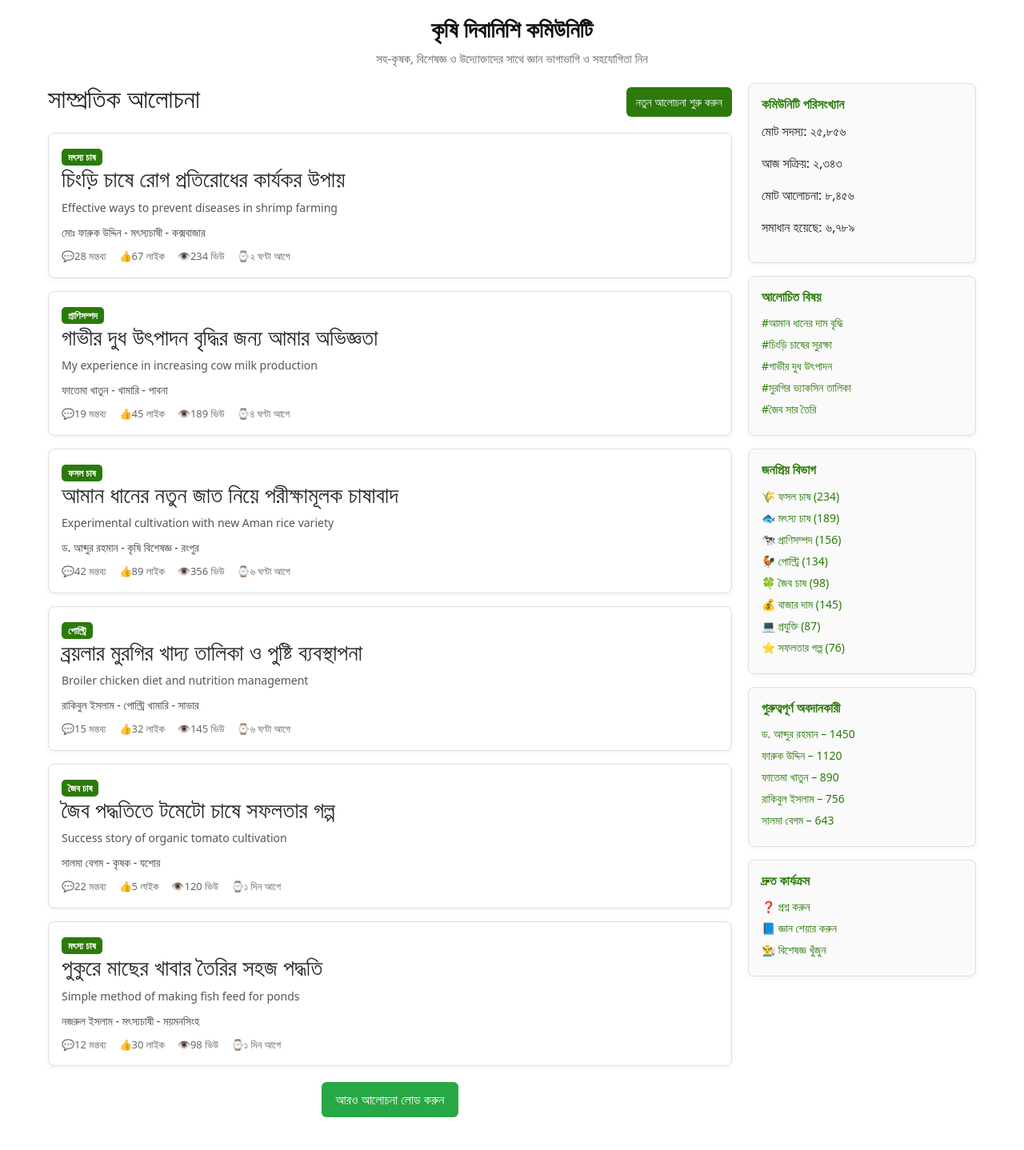
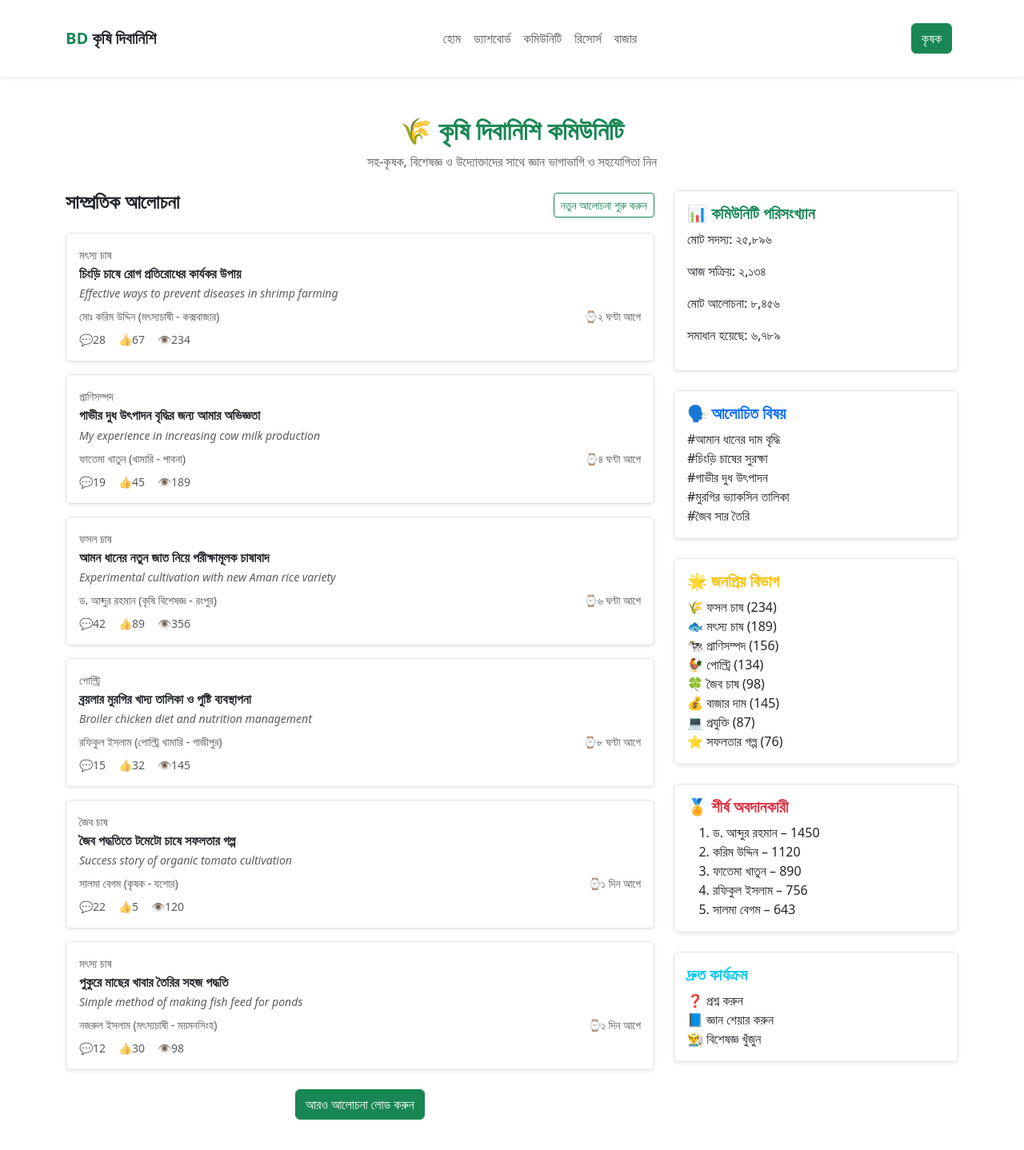
Before and after one commit to numucoccus/krishi_dibanishi, a React (Create React App) app: page /community in a window 1280 px wide. Shown: the top 1438 px of the page at 80% size. Built offline with nearby package versions, Linux system fonts and the light colour scheme.

Commit message:
Edit front

```diff
--- a/src/components/Community.js
+++ b/src/components/Community.js
@@ -1,6 +1,8 @@
+// src/pages/Community.js
 import React from "react";
-import DiscussionCard from "./DiscussionCard";
-import Sidebar from "./Sidebar";
+import DiscussionCard from "../components/DiscussionCard";
+import { Link } from 'react-router-dom';
+import Sidebar from "../components/Sidebar";
 import "../App.css";
 
 export default function Community() {
@@ -10,11 +12,11 @@ export default function Community() {
       category: "মৎস্য চাষ",
       title: "চিংড়ি চাষে রোগ প্রতিরোধের কার্যকর উপায়",
       subtitle: "Effective ways to prevent diseases in shrimp farming",
-      author: "মোঃ ফারুক উদ্দিন",
+      author: "মোঃ করিম উদ্দিন",
       role: "মৎস্যচাষী - কক্সবাজার",
-      comments:"💬28",
-      likes:"👍67",
-      views:"👁️234",
+      comments: "💬28",
+      likes: "👍67",
+      views: "👁️234",
       time: "⌚২ ঘণ্টা আগে"
     },
     {
@@ -24,21 +26,21 @@ export default function Community() {
       subtitle: "My experience in increasing cow milk production",
       author: "ফাতেমা খাতুন",
       role: "খামারি - পাবনা",
-      comments:"💬19",
-      likes:"👍45",
+      comments: "💬19",
+      likes: "👍45",
       views: "👁️189",
       time: "⌚৪ ঘণ্টা আগে"
     },
     {
       id: 3,
       category: "ফসল চাষ",
-      title: "আমান ধানের নতুন জাত নিয়ে পরীক্ষামূলক চাষাবাদ",
+      title: "আমন ধানের নতুন জাত নিয়ে পরীক্ষামূলক চাষাবাদ",
       subtitle: "Experimental cultivation with new Aman rice variety",
       author: "ড. আব্দুর রহমান",
       role: "কৃষি বিশেষজ্ঞ - রংপুর",
-      comments:"💬42",
-      likes:"👍89",
-      views:"👁️356",
+      comments: "💬42",
+      likes: "👍89",
+      views: "👁️356",
       time: "⌚৬ ঘণ্টা আগে"
     },
     {
@@ -46,12 +48,12 @@ export default function Community() {
       category: "পোল্ট্রি",
       title: "ব্রয়লার মুরগির খাদ্য তালিকা ও পুষ্টি ব্যবস্থাপনা",
       subtitle: "Broiler chicken diet and nutrition management",
-      author: "রাকিবুল ইসলাম",
-      role: "পোল্ট্রি খামারি - সাভার",
-      comments:"💬15",
-      likes:"👍32",
-      views:"👁️145",
-      time: "⌚৬ ঘণ্টা আগে"
+      author: "রফিকুল ইসলাম",
+      role: "পোল্ট্রি খামারি - গাজীপুর",
+      comments: "💬15",
+      likes: "👍32",
+      views: "👁️145",
+      time: "⌚৮ ঘণ্টা আগে"
     },
     {
       id: 5,
@@ -60,51 +62,99 @@ export default function Community() {
       subtitle: "Success story of organic tomato cultivation",
       author: "সালমা বেগম",
       role: "কৃষক - যশোর",
-      comments:"💬22",
-      likes:"👍5",
-      views:"👁️120",
+      comments: "💬22",
+      likes: "👍5",
+      views: "👁️120",
       time: "⌚১ দিন আগে"
-    },{
+    },
+    {
       id: 6,
       category: "মৎস্য চাষ",
       title: "পুকুরে মাছের খাবার তৈরির সহজ পদ্ধতি",
       subtitle: "Simple method of making fish feed for ponds",
       author: "নজরুল ইসলাম",
       role: "মৎস্যচাষী - ময়মনসিংহ",
-      comments:"💬12",
-      likes:"👍30",
-      views:"👁️98",
+      comments: "💬12",
+      likes: "👍30",
+      views: "👁️98",
       time: "⌚১ দিন আগে"
     }
   ];
 
   return (
-    <div className="community-container">
-      <h1 className="community-header">কৃষি দিবানিশি কমিউনিটি</h1>
-      <p className="community-subheader">
+    <>
+      {/* Resources Navbar */}
+      <nav className="navbar navbar-expand-lg navbar-light bg-white shadow-sm">
+        <div className="container">
+          <Link className="navbar-brand fw-bold text-success" to="/home">
+            BD <span className="text-dark">কৃষি দিবানিশি</span>
+          </Link>
+
+          <button className="navbar-toggler" type="button" data-bs-toggle="collapse" data-bs-target="#ResourcesNavbar">
+            <span className="navbar-toggler-icon"></span>
+          </button>
+
+          <div className="collapse navbar-collapse justify-content-between" id="ResourcesNavbar">
+            <ul className="navbar-nav mx-auto mb-2 mb-lg-0">
+              <li className="nav-item">
+                <Link className="nav-link" to="/home">হোম</Link>
+              </li>
+              <li className="nav-item">
+                <Link className="nav-link" to="/dashboard">ড্যাশবোর্ড</Link>
+              </li>
+              <li className="nav-item">
+                <Link className="nav-link" to="/community">কমিউনিটি</Link>
+              </li>
+              <li className="nav-item">
+                <Link className="nav-link" to="/resources">রিসোর্স</Link>
+              </li>
+              <li className="nav-item">
+                <Link className="nav-link" to="/market">বাজার</Link>
+              </li>
+            </ul>
+
+            <div className="d-flex">
+              <button className="btn btn-success me-2">কৃষক</button>
+            </div>
+          </div>
+        </div>
+      </nav>
+
+      {/* Main Page Content */}
+      <div className="container py-5">
+        {/* Header */}
+        <div className="text-center mb-4">
+          <h2 className="fw-bold text-success">🌾 কৃষি দিবানিশি কমিউনিটি</h2>
+          <p className="text-muted">
             সহ-কৃষক, বিশেষজ্ঞ ও উদ্যোক্তাদের সাথে জ্ঞান ভাগাভাগি ও সহযোগিতা নিন
           </p>
+        </div>
 
-      <div className="main-layout">
-        {/* Left: Discussions */}
-        <div className="discussion-section">
-          <div className="discussion-header">
-            <h2>সাম্প্রতিক আলোচনা</h2>
-            <button className="new-btn">নতুন আলোচনা শুরু করুন</button>
+        {/* Main Layout */}
+        <div className="row">
+          {/* Left Section: Discussions */}
+          <div className="col-lg-8 mb-4">
+            <div className="d-flex justify-content-between align-items-center mb-3">
+              <h4 className="fw-bold">সাম্প্রতিক আলোচনা</h4>
+              <button className="btn btn-outline-success btn-sm">নতুন আলোচনা শুরু করুন</button>
             </div>
-          {discussions.map(d => (
+
+            <div className="d-flex flex-column gap-3">
+              {discussions.map((d) => (
                 <DiscussionCard key={d.id} {...d} />
+              ))}
+            </div>
 
-          ))}
-
-   {/* ✅ Load More Button */}
-          <div className="load-more-container">
-            <button className="load-more-btn">আরও আলোচনা লোড করুন</button>
+            {/* Load More */}
+            <div className="text-center mt-4">
+              <button className="btn btn-success">আরও আলোচনা লোড করুন</button>
             </div>
           </div>
-        {/* Right: Sidebar */}
+
+          {/* Right Section: Sidebar */}
           <Sidebar />
         </div>
       </div>
+    </>
   );
 }
--- a/src/components/Dashboard.js
+++ b/src/components/Dashboard.js
@@ -223,7 +223,7 @@ const renderEntrepreneurDashboard = () => (
 
  return (
   <>
-     {/* Dashboard Navbar (Edited to match Home Page Navbar) */}
+     {/* dashboard Navbar */}
                  <nav className="navbar navbar-expand-lg navbar-light bg-white shadow-sm">
                    <div className="container">
                      <Link className="navbar-brand fw-bold text-success" to="/home">
--- a/src/components/DiscussionCard.js
+++ b/src/components/DiscussionCard.js
@@ -1,29 +1,19 @@
 import React from "react";
 
-export default function DiscussionCard({
-  category,
-  title,
-  subtitle,
-  author,
-  role,
-  comments,
-  likes,
-  views,
-  time
-}) {
+export default function DiscussionCard({ category, title, subtitle, author, role, comments, likes, views, time }) {
   return (
-    <div className="discussion-card">
-      <span className="category">{category}</span>
-      <h3>{title}</h3>
-      <p className="subtitle">{subtitle}</p>
-      <p className="author">
-        {author} - {role}
-      </p>
-      <div className="stats">
-        <span>{comments} মন্তব্য</span>
-        <span>{likes} লাইক</span>
-        <span>{views} ভিউ</span>
+    <div className="border rounded p-3 shadow-sm bg-white">
+      <p className="text-muted small mb-1">{category}</p>
+      <h6 className="mb-1 fw-bold">{title}</h6> {/* <- Smaller heading */}
+      <p className="text-muted small mb-2 fst-italic">{subtitle}</p>
+      <div className="d-flex justify-content-between text-muted small">
+        <span>{author} ({role})</span>
         <span>{time}</span>
+      </div>
+      <div className="mt-2 d-flex gap-3 small text-muted">
+        <span>{comments}</span>
+        <span>{likes}</span>
+        <span>{views}</span>
       </div>
     </div>
   );
--- a/src/components/Resources.js
+++ b/src/components/Resources.js
@@ -35,18 +35,18 @@ function Resources() {
 
     return (
         <>
-             {/* Dashboard Navbar (Edited to match Home Page Navbar) */}
+             {/* Resources Navbar */}
             <nav className="navbar navbar-expand-lg navbar-light bg-white shadow-sm">
               <div className="container">
                 <Link className="navbar-brand fw-bold text-success" to="/home">
                   BD <span className="text-dark">কৃষি দিবানিশি</span>
                 </Link>
 
-                <button className="navbar-toggler" type="button" data-bs-toggle="collapse" data-bs-target="#dashboardNavbar">
+                <button className="navbar-toggler" type="button" data-bs-toggle="collapse" data-bs-target="#ResourcesNavbar">
                   <span className="navbar-toggler-icon"></span>
                 </button>
 
-                <div className="collapse navbar-collapse justify-content-between" id="dashboardNavbar">
+                <div className="collapse navbar-collapse justify-content-between" id="ResourcesNavbar">
                   <ul className="navbar-nav mx-auto mb-2 mb-lg-0">
                     <li className="nav-item">
                       <Link className="nav-link" to="/home">হোম</Link>
--- a/src/components/Sidebar.js
+++ b/src/components/Sidebar.js
@@ -1,23 +1,25 @@
-
+// src/components/Sidebar.js
 import React from "react";
 import "../App.css";
 
 export default function Sidebar() {
   return (
-    <div className="sidebar">
+    <div className="col-lg-4">
+      <div className="d-flex flex-column gap-4">
+
         {/* Community Stats */}
-      <div className="widget">
-        <h3>কমিউনিটি পরিসংখ্যান</h3>
-        <p>মোট সদস্য: ২৫,৮৫৬</p>
-        <p>আজ সক্রিয়: ২,৩৪৩</p>
+        <div className="border rounded p-3 shadow-sm bg-white">
+          <h5 className="fw-bold text-success">📊 কমিউনিটি পরিসংখ্যান</h5>
+          <p>মোট সদস্য: ২৫,৮৯৬</p>
+          <p>আজ সক্রিয়: ২,১৩৪</p>
           <p>মোট আলোচনা: ৮,৪৫৬</p>
           <p>সমাধান হয়েছে: ৬,৭৮৯</p>
         </div>
 
         {/* Trending Topics */}
-      <div className="widget">
-        <h3>আলোচিত বিষয়</h3>
-        <ul>
+        <div className="border rounded p-3 shadow-sm bg-white">
+          <h5 className="fw-bold text-primary">🗣️ আলোচিত বিষয়</h5>
+          <ul className="list-unstyled mb-0">
             <li>#আমান ধানের দাম বৃদ্ধি</li>
             <li>#চিংড়ি চাষের সুরক্ষা</li>
             <li>#গাভীর দুধ উৎপাদন</li>
@@ -27,9 +29,9 @@ export default function Sidebar() {
         </div>
 
         {/* Popular Categories */}
-      <div className="widget">
-        <h3>জনপ্রিয় বিভাগ</h3>
-        <ul>
+        <div className="border rounded p-3 shadow-sm bg-white">
+          <h5 className="fw-bold text-warning">🌟 জনপ্রিয় বিভাগ</h5>
+          <ul className="list-unstyled mb-0">
             <li>🌾 ফসল চাষ (234)</li>
             <li>🐟 মৎস্য চাষ (189)</li>
             <li>🐄 প্রাণিসম্পদ (156)</li>
@@ -42,26 +44,28 @@ export default function Sidebar() {
         </div>
 
         {/* Top Contributors */}
-      <div className="widget">
-        <h3>গুরুত্বপূর্ণ অবদানকারী</h3>
-        <ol>
+        <div className="border rounded p-3 shadow-sm bg-white">
+          <h5 className="fw-bold text-danger">🏅 শীর্ষ অবদানকারী</h5>
+          <ol className="mb-0">
             <li>ড. আব্দুর রহমান – 1450</li>
-          <li>ফারুক উদ্দিন – 1120</li>
+            <li>করিম উদ্দিন – 1120</li>
             <li>ফাতেমা খাতুন – 890</li>
-          <li>রাকিবুল ইসলাম – 756</li>
+            <li>রফিকুল ইসলাম – 756</li>
             <li>সালমা বেগম – 643</li>
           </ol>
         </div>
 
         {/* Quick Actions */}
-      <div className="widget">
-        <h3>দ্রুত কার্যক্রম</h3>
-        <ul>
+        <div className="border rounded p-3 shadow-sm bg-white">
+          <h5 className="fw-bold text-info">দ্রুত কার্যক্রম</h5>
+          <ul className="list-unstyled mb-0">
             <li>❓ প্রশ্ন করুন</li>
             <li>📘 জ্ঞান শেয়ার করুন</li>
             <li>👨‍🌾 বিশেষজ্ঞ খুঁজুন</li>
           </ul>
         </div>
+
+      </div>
     </div>
   );
 }
```
Also changed, not shown: src/components/Marketplace.js (+5 -2 lines). Lines whose indentation alone changed are shown as unchanged.
